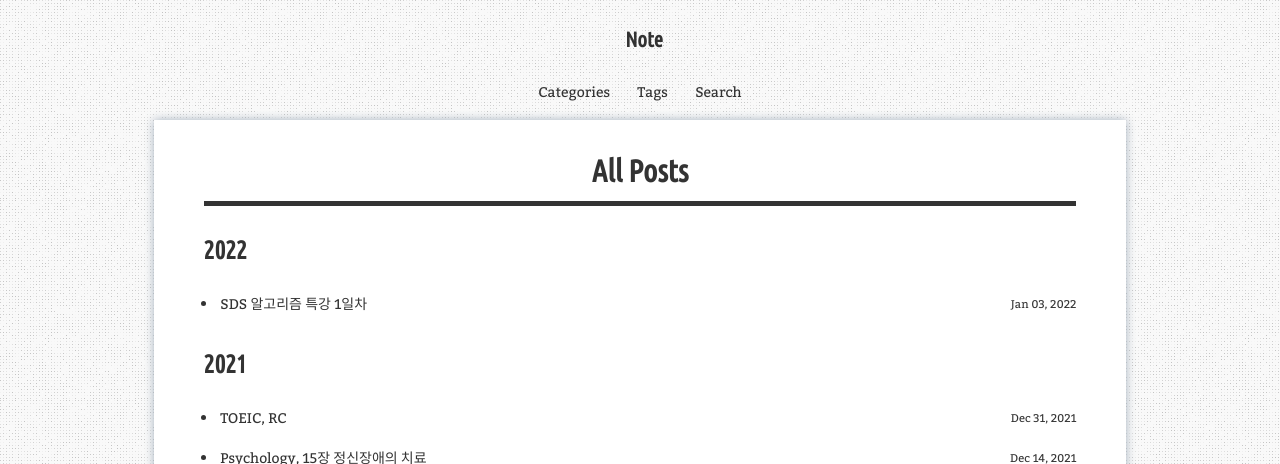
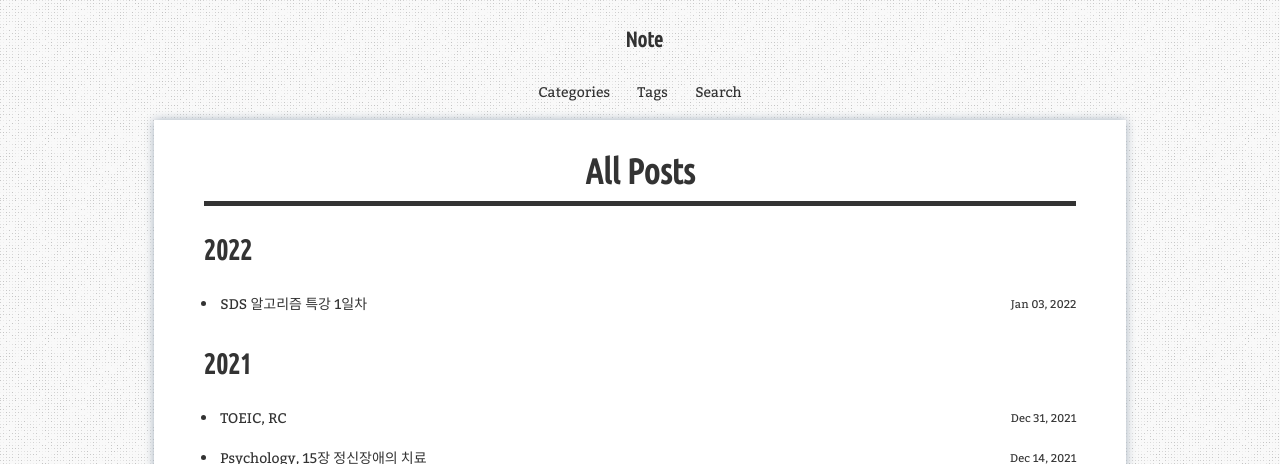
Before and after one commit to aristohyun/aristohyun.github.io, a Jekyll site: the page built from blog/index.html, in a window 1280 px wide. Shown: the top 464 px of the page. Built offline with Jekyll 4.4.1, drawn with Linux system fonts in a browser that asks for light colours; comment, search, counter and statistics services are not loaded.

Commit message:
Update simple-texture-blog.scss

```diff
--- a/_sass/simple-texture-blog.scss
+++ b/_sass/simple-texture-blog.scss
@@ -41,7 +41,7 @@ h5{
 
 .h1,
 h1 {
-    font-size: 2.2em;
+    font-size: 2.5em;
     line-height: 42px;
 
     margin-top: 42px;
@@ -52,7 +52,7 @@ h1 {
 
 .h2,
 h2 {
-    font-size: 1.8em;
+    font-size: 2em;
     line-height: 42px;
 
     margin-top: 34px;
```
